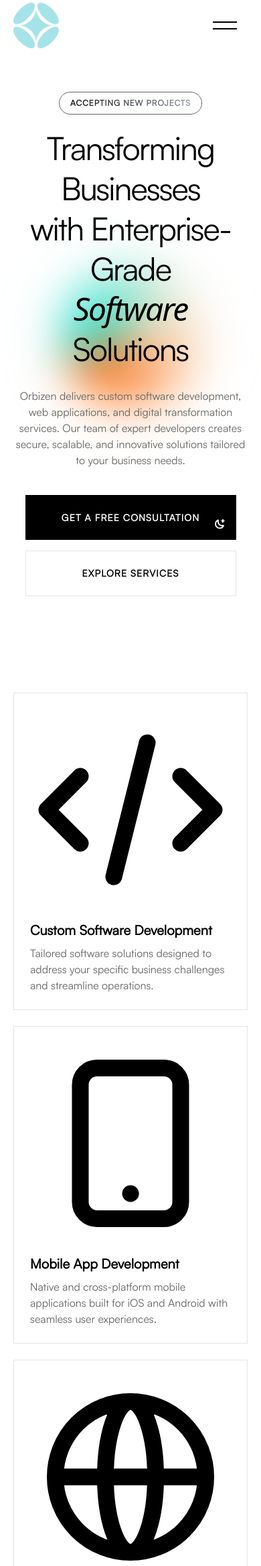
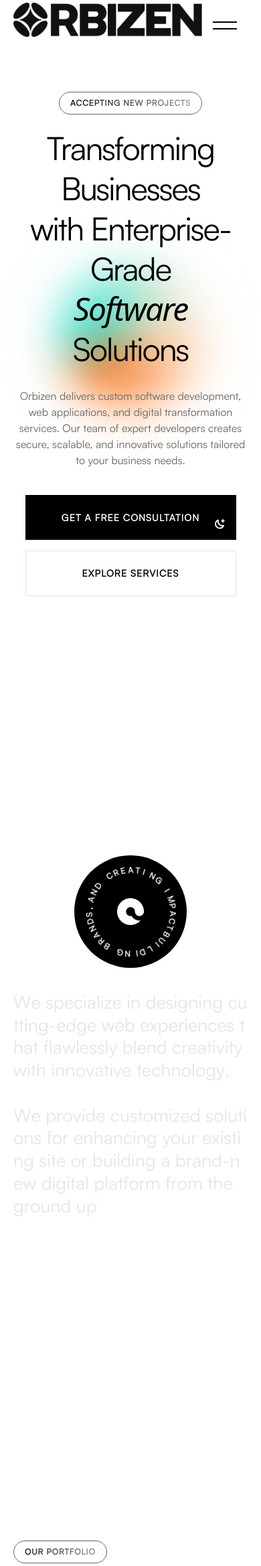
Before and after one commit to Dev-Majharul/orbizen.com, a PHP site: page / in a window 390 px wide. Shown: the top 2338 px of the page at 67% size. Run offline with PHP 8.4, Linux system fonts and the light colour scheme; grey boxes are pictures that could not be loaded.

Commit message:
og image and logo update

```diff
--- a/about-02.php
+++ b/about-02.php
@@ -5,7 +5,7 @@
 require_once ABSPATH . '/core/function.php';
 
 // Page Title and Description
-$PAGE_TITLE = 'Orbizen Limited - Innovative Software Development & Digital Solutions';
+$PAGE_TITLE = 'Orbizen Limited ';
 $PAGE_DESCRIPTION = 'Orbizen Limited delivers innovative software development, web design, and secure SaaS solutions with expertise in blockchain technology and digital security.';
 
 
--- a/core/function.php
+++ b/core/function.php
@@ -60,6 +60,17 @@
     return $base_url . $path . $query;
 }
 
+function core_url($page, $params = []) {
+    // Base URL
+    $base_url = get_site_url();
+
+
+    return $base_url;
+}
+
+
+
+
 /**
  * Check if current page matches the given page
  *
--- a/core/header.php
+++ b/core/header.php
@@ -66,7 +66,7 @@
   <meta property="og:url" content="<?php echo get_url(($current_page !== 'index') ? $current_page : ''); ?>">
   <meta property="og:title" content="<?php echo $page_title; ?>">
   <meta property="og:description" content="<?php echo $description; ?>">
-  <meta property="og:image" content="<?php echo get_url(''); ?>/images/og-image.png">
+  <meta property="og:image" content="<?php echo core_url( 'images/og-preview.png'); ?>">
   <meta property="og:site_name" content="Orbizen Limited">
   <meta property="og:locale" content="en_US">
 
@@ -83,7 +83,7 @@
   <meta name="twitter:url" content="<?php echo get_url(($current_page !== 'index') ? $current_page : ''); ?>">
   <meta name="twitter:title" content="<?php echo $page_title; ?>">
   <meta name="twitter:description" content="<?php echo $description; ?>">
-  <meta name="twitter:image" content="<?php echo get_url(''); ?>/images/og-image.png">
+  <meta name="twitter:image" content="<?php echo core_url( 'images/og-preview.png'); ?>">
   <meta name="twitter:creator" content="@OrbizenLimited">
 
   <!-- Pinterest -->
--- a/core/navbar.php
+++ b/core/navbar.php
@@ -10,8 +10,8 @@
     <nav class="z-[1000] w-full fixed px-5 sm:px-8 pt-1 sm:pt-5 nav-top">
       <div class="flex justify-between">
         <a href="<?php echo get_url('index'); ?>">
-          <img class="max-h-[68px] w-auto inline-block dark:hidden" src="images/logo.png" alt="orbizen">
-          <img class="max-h-[68px] w-auto dark:inline-block hidden" src="images/logo-white.png" alt="orbizen">
+          <img class="h-[4rem] w-auto p-[1rem] inline-block dark:hidden" src="images/logo.png" alt="orbizen">
+          <img class="h-[4rem] w-auto p-[1rem] dark:inline-block hidden" src="images/logo-white.png" alt="orbizen">
         </a>
         <div class="flex items-center">
           <div
--- a/index.php
+++ b/index.php
@@ -50,7 +50,7 @@
           <ul class="flex flex-col md:flex-row justify-center items-center gap-4 md:gap-6 list-none">
             <!-- Primary CTA Button -->
             <li class="block md:inline-block w-[90%] mx-auto md:ml-auto md:mr-0 md:w-auto">
-              <a href="contact.php" class="rv-button rv-button-secondary block md:inline-block">
+              <a href="contact" class="rv-button rv-button-secondary block md:inline-block">
                 <div class="rv-button-top">
                   <span>Get a Free Consultation</span>
                 </div>
@@ -61,7 +61,7 @@
             </li>
             <!-- Secondary CTA Button -->
             <li class="block md:inline-block w-[90%] mx-auto md:mr-auto md:ml-0 md:w-auto">
-              <a href="services.php" class="rv-button rv-button-white block md:inline-block">
+              <a href="services" class="rv-button rv-button-white block md:inline-block">
                 <div class="rv-button-top">
                   <span>Explore Services</span>
                 </div>
@@ -75,53 +75,6 @@
       </div>
     </section>
 
-    <!-- Additional Service Highlights Section -->
-    <section class="py-16 md:py-20 relative">
-      <div class="container">
-        <div class="grid grid-cols-1 md:grid-cols-2 lg:grid-cols-4 gap-6 md:gap-8">
-          <!-- Service 1 -->
-          <div class="service-card p-6 border border-gray-100 dark:border-gray-800 rounded-lg transition-all hover:shadow-lg">
-            <div class="mb-4">
-              <svg xmlns="http://www.w3.org/2000/svg" class="h-12 w-12 text-primary" fill="none" viewBox="0 0 24 24" stroke="currentColor">
-                <path stroke-linecap="round" stroke-linejoin="round" stroke-width="2" d="M10 20l4-16m4 4l4 4-4 4M6 16l-4-4 4-4" />
-              </svg>
-            </div>
-            <h3 class="text-xl font-semibold mb-2">Custom Software Development</h3>
-            <p class="text-gray-600 dark:text-gray-300">Tailored software solutions designed to address your specific business challenges and streamline operations.</p>
-          </div>
-          <!-- Service 2 -->
-          <div class="service-card p-6 border border-gray-100 dark:border-gray-800 rounded-lg transition-all hover:shadow-lg">
-            <div class="mb-4">
-              <svg xmlns="http://www.w3.org/2000/svg" class="h-12 w-12 text-primary" fill="none" viewBox="0 0 24 24" stroke="currentColor">
-                <path stroke-linecap="round" stroke-linejoin="round" stroke-width="2" d="M12 18h.01M8 21h8a2 2 0 002-2V5a2 2 0 00-2-2H8a2 2 0 00-2 2v14a2 2 0 002 2z" />
-              </svg>
-            </div>
-            <h3 class="text-xl font-semibold mb-2">Mobile App Development</h3>
-            <p class="text-gray-600 dark:text-gray-300">Native and cross-platform mobile applications built for iOS and Android with seamless user experiences.</p>
-          </div>
-          <!-- Service 3 -->
-          <div class="service-card p-6 border border-gray-100 dark:border-gray-800 rounded-lg transition-all hover:shadow-lg">
-            <div class="mb-4">
-              <svg xmlns="http://www.w3.org/2000/svg" class="h-12 w-12 text-primary" fill="none" viewBox="0 0 24 24" stroke="currentColor">
-                <path stroke-linecap="round" stroke-linejoin="round" stroke-width="2" d="M21 12a9 9 0 01-9 9m9-9a9 9 0 00-9-9m9 9H3m9 9a9 9 0 01-9-9m9 9c1.657 0 3-4.03 3-9s-1.343-9-3-9m0 18c-1.657 0-3-4.03-3-9s1.343-9 3-9m-9 9a9 9 0 019-9" />
-              </svg>
-            </div>
-            <h3 class="text-xl font-semibold mb-2">Web Application Development</h3>
-            <p class="text-gray-600 dark:text-gray-300">Responsive, high-performance web applications using modern frameworks and cloud architecture.</p>
-          </div>
-          <!-- Service 4 -->
-          <div class="service-card p-6 border border-gray-100 dark:border-gray-800 rounded-lg transition-all hover:shadow-lg">
-            <div class="mb-4">
-              <svg xmlns="http://www.w3.org/2000/svg" class="h-12 w-12 text-primary" fill="none" viewBox="0 0 24 24" stroke="currentColor">
-                <path stroke-linecap="round" stroke-linejoin="round" stroke-width="2" d="M9 12l2 2 4-4m5.618-4.016A11.955 11.955 0 0112 2.944a11.955 11.955 0 01-8.618 3.04A12.02 12.02 0 003 9c0 5.591 3.824 10.29 9 11.622 5.176-1.332 9-6.03 9-11.622 0-1.042-.133-2.052-.382-3.016z" />
-              </svg>
-            </div>
-            <h3 class="text-xl font-semibold mb-2">Cybersecurity Solutions</h3>
-            <p class="text-gray-600 dark:text-gray-300">Enterprise-grade security implementations including encryption, secure authentication, and vulnerability assessments.</p>
-          </div>
-        </div>
-      </div>
-    </section>
 
 
     <!--=====================================
@@ -296,7 +249,7 @@
             </h2>
           </div>
           <div class="flex-1 max-w-lg">
-            <p class="text-appear max-md:text-justify dark:text-colorText text-appear-2">
+            <p class=" max-md:text-justify dark:text-colorText text-appear-2">
               Orbizen develops enterprise software solutions that drive innovation and efficiency. From custom development to cloud migration, we deliver technology that powers your business growth.
             </p>
           </div>
```
Also changed, not shown: images/logo-white.png, images/logo.png, images/og-image.png (added), images/op-image.png (deleted).
